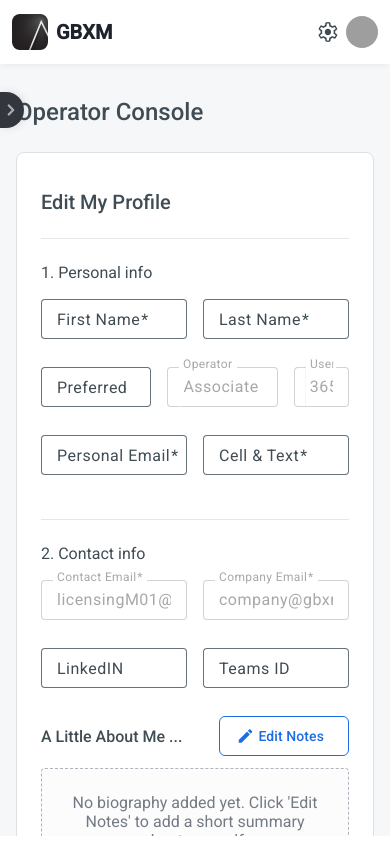
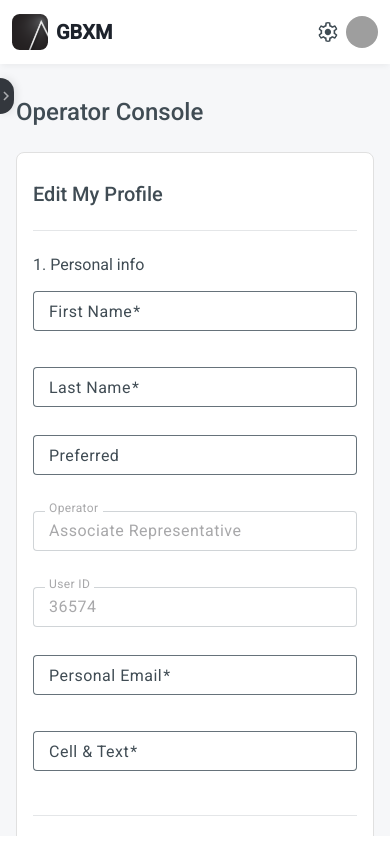
Before and after one commit to RaoHuzaifa232/gbxm, an Angular app: page /operator-console/edit-my-profile in a window 390 px wide. Built offline with nearby package versions, Linux system fonts and the light colour scheme; grey boxes are pictures that could not be loaded.

Commit message:
feat: implement main application layout with responsive sidebar and add operator console profile form component

```diff
--- a/src/app/layout/main-layout/main-layout.component.html
+++ b/src/app/layout/main-layout/main-layout.component.html
@@ -8,10 +8,7 @@
     <mat-sidenav-content class="layout__content">
         @if (isMobile() && !sidenav.opened) {
         <button class="layout__open-handle" (click)="sidenav.open()">
-            <svg viewBox="0 0 24 24" fill="none" stroke="currentColor" stroke-width="3" stroke-linecap="round"
-                stroke-linejoin="round">
-                <path d="M9 18l6-6-6-6" />
-            </svg>
+            <mat-icon>chevron_right</mat-icon>
         </button>
         }
 
--- a/src/app/layout/main-layout/main-layout.component.scss
+++ b/src/app/layout/main-layout/main-layout.component.scss
@@ -20,11 +20,10 @@
     }
 
     &__open-handle {
-        position: absolute;
+        position: fixed;
         left: 0;
-        top: 6%;
-        transform: translateY(-50%);
-        width: 24px;
+        top: 78px;
+        width: 14px;
         height: 36px;
         background-color: $color-surface-muted;
         border: none;
@@ -38,10 +37,14 @@
         z-index: 1000;
         box-shadow: 2px 0 8px rgba(0, 0, 0, 0.1);
 
-        svg {
+        mat-icon {
+            font-size: 18px;
             width: 18px;
             height: 18px;
             margin-right: 2px;
+            display: flex;
+            align-items: center;
+            justify-content: center;
         }
     }
 
--- a/src/app/layout/main-layout/main-layout.component.ts
+++ b/src/app/layout/main-layout/main-layout.component.ts
@@ -1,6 +1,7 @@
 import { BreakpointObserver, Breakpoints } from '@angular/cdk/layout';
 import { Component, inject } from '@angular/core';
 import { toSignal } from '@angular/core/rxjs-interop';
+import { MatIcon } from '@angular/material/icon';
 import { MatSidenavModule } from '@angular/material/sidenav';
 import { RouterOutlet } from '@angular/router';
 import { HeaderComponent } from '@gbxm/layout/header/header.component';
@@ -10,7 +11,7 @@ import { map } from 'rxjs';
 @Component({
   selector: 'app-main-layout',
   standalone: true,
-  imports: [RouterOutlet, HeaderComponent, SidebarComponent, MatSidenavModule],
+  imports: [RouterOutlet, HeaderComponent, SidebarComponent, MatSidenavModule, MatIcon],
   templateUrl: './main-layout.component.html',
   styleUrl: './main-layout.component.scss'
 })
--- a/src/app/layout/sidebar/items/operator-console/operator-console.component.scss
+++ b/src/app/layout/sidebar/items/operator-console/operator-console.component.scss
@@ -15,8 +15,12 @@
 .profile-container {
     background: #ffffff;
     border-radius: 8px;
-    padding: 24px;
+    padding: 16px;
     border: 1px solid #e0e0e0;
+
+    @media (min-width: 768px) {
+        padding: 24px;
+    }
 
     .profile-title {
         font-size: 20px;
@@ -55,6 +59,8 @@
             button {
                 border-color: $color-action-primary;
                 color: $color-action-primary;
+                min-width: unset; // Allow button to shrink on small screens
+                padding: 0 12px;
             }
         }
 
@@ -82,14 +88,16 @@
         display: grid;
         gap: 16px;
         margin-bottom: 8px;
+        grid-template-columns: 1fr;
 
-        &.grid-2 {
-            grid-template-columns: 1fr 1fr;
-        }
+        @media (min-width: 768px) {
+            &.grid-2 {
+                grid-template-columns: 1fr 1fr;
+            }
 
-        &.grid-preferred-operator-user {
-            // Adjust proportions based on visual design
-            grid-template-columns: 2fr 2fr 1fr;
+            &.grid-preferred-operator-user {
+                grid-template-columns: 2fr 2fr 1fr;
+            }
         }
 
         mat-form-field {
@@ -101,7 +109,6 @@
         margin-top: 8px;
     }
 
-    // Custom styling for file upload wrapper to mimic the design
     .file-upload-wrapper {
         position: relative;
         display: flex;
@@ -111,7 +118,7 @@
         border: 1px solid $color-border-muted;
         border-radius: 4px;
         padding: 0 16px;
-        margin-bottom: 22px; // Match standard mat-form-field bottom margin
+        margin-bottom: 22px;
 
         &.has-value {
             border-color: $color-field-border-filled;
@@ -173,7 +180,7 @@
     .file-error {
         color: $color-error;
         font-size: 12px;
-        margin-top: -18px; // Pull it up so it doesn't add massive gap
+        margin-top: -18px;
         margin-bottom: 18px;
         margin-left: 12px;
         display: block;
@@ -181,23 +188,38 @@
 
     .form-actions {
         display: flex;
-        gap: 10px;
-        margin-top: 14px;
+        flex-direction: row;
+        gap: 12px;
+        margin-top: 32px;
+        width: 100%;
+        justify-content: flex-start;
+
+        @media (min-width: 600px) {
+            margin-top: 24px;
+        }
 
         button {
             height: 40px;
+            flex: 1;
+            font-weight: 500;
+            letter-spacing: 0.5px;
             border-radius: 6px;
-            background-color: $color-action-primary;
-            color: white;
 
-            &:first-child {
+            @media (min-width: 600px) {
+                flex: none;
+                width: auto;
+                min-width: 120px;
+            }
+
+            &[mat-flat-button] {
                 background-color: $color-action-primary;
+                color: white;
             }
         }
     }
 }
 
-// Dialog button styles (must pierce encapsulation since dialog is attached to the body)
+// Dialog button styles
 ::ng-deep {
     .dialog-save-btn {
         --mdc-filled-button-container-color: #{$color-action-primary};
```
Also changed, not shown: src/app/layout/sidebar/items/operator-console/operator-console.component.html (+4 -4 lines).
